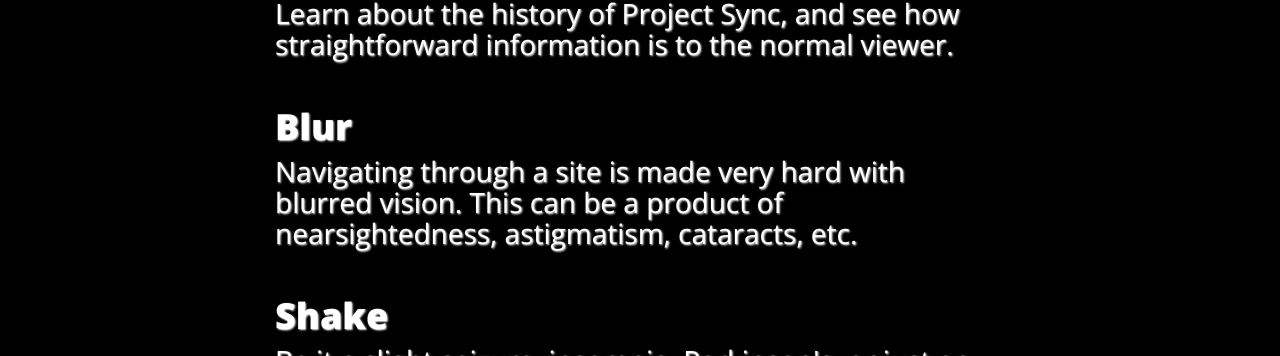
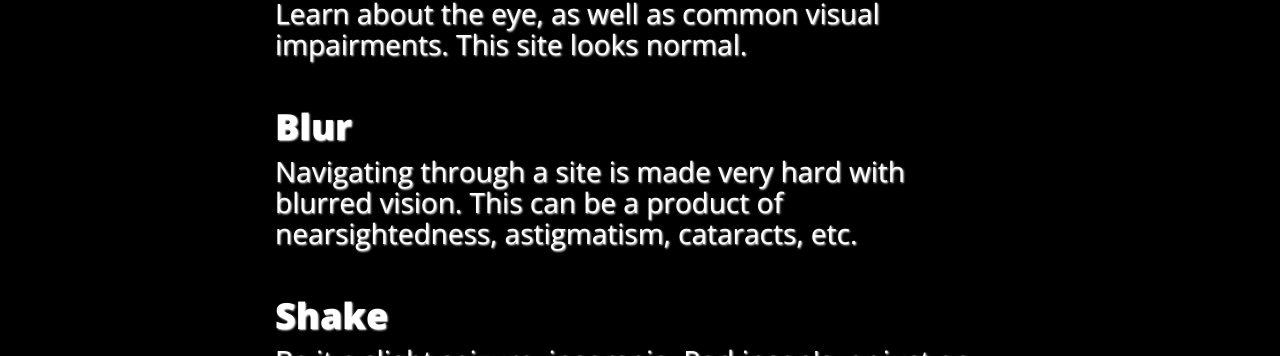
Before and after one commit to StephenASC4/projectsync, a website: page index.html in a window 1280 px wide. Shown: the part 744-1100 px from the top of the page. Drawn offline with nearby package versions, Linux system fonts and the light colour scheme.

Commit message:
Update index.html

```diff
--- a/index.html
+++ b/index.html
@@ -73,7 +73,7 @@
                 Normal
               </h2>
               <h3 class="post-subtitle">
-                Learn about the history of Project Sync, and see how straightforward information is to the normal viewer.
+                Learn about the eye, as well as common visual impairments. This site looks normal.
               </h3>
             </a>
           </div>
```
